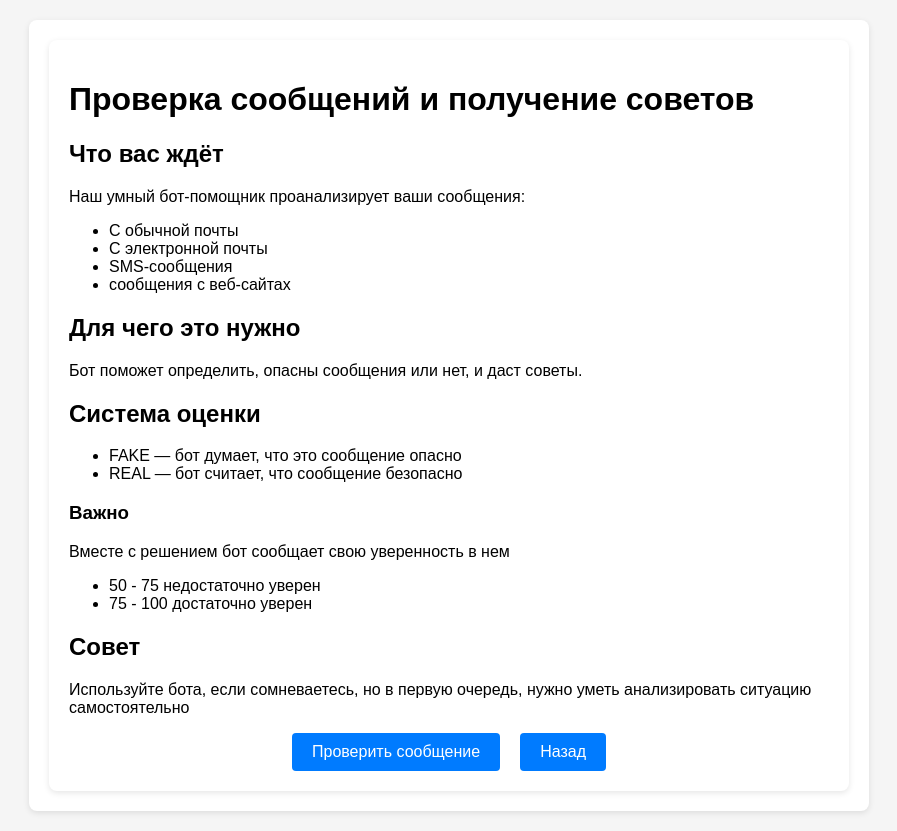
After one commit to daret-rev/fish_chat, a Flask app: page /check_preview in a window 1280 px wide. The commit adds this page. Shown: the whole page, without its empty margins (191-1088 px from the left). Run offline with Flask 3, Linux system fonts and the light colour scheme.

Commit message:
Added explanation for users

````diff
--- a/app.py
+++ b/app.py
@@ -7,6 +7,7 @@ from flask_sqlalchemy import SQLAlchemy
 import model
 import inspect
 import json
+import random
 # ------------------------------------------------------------------
 # Инициализация приложения и БД
 # ------------------------------------------------------------------
@@ -61,6 +62,13 @@ with app.app_context():
 def index():
     return render_template('index.html')
 
+# ------------------------------------------------------------------
+# Проверка сообщений
+# ------------------------------------------------------------------
+@app.route('/check_preview')
+def check_preview():
+    return render_template('check_preview.html')
+
 @app.route('/check')
 def check():
     return render_template('check.html')
@@ -110,6 +118,10 @@ def check_massege():
 # ------------------------------------------------------------------------
 # Тренировка
 # ------------------------------------------------------------------------
+@app.route('/train_preview')
+def train_preview():
+    return render_template('train_preview.html')
+
 @app.route('/train/<int:step>', methods=['GET', 'POST'])
 def train(step):
     if step == 0:
@@ -117,7 +129,14 @@ def train(step):
         session['experience'] = 0
         session.pop('explanation', None)
         session.pop('exp_change', None)
-    messages = Message.query.order_by(Message.id).all()
+
+    all_messages = Message.query.all()
+    if 'shuffled_ids' not in session:
+        shuffled_ids = [m.id for m in all_messages]
+        random.shuffle(shuffled_ids)
+        session['shuffled_ids'] = shuffled_ids
+    messages = [Message.query.get(mid) for mid in session['shuffled_ids']]
+
     if not messages:
         flash('Нет сообщений в базе. Добавьте их через /admin')
         return redirect(url_for('index'))
--- a/static/style.css
+++ b/static/style.css
@@ -60,3 +60,8 @@ a.btn {
 .vertical-form textarea {
   resize: vertical;          /* позволяет менять высоту, если нужно */
 }
+.button-container {
+  display: flex;
+  justify-content: center; /* Центрируем кнопки */
+  gap: 20px; /* Расстояние между кнопками */
+}
--- a/templates/add.html
+++ b/templates/add.html
@@ -1,4 +1,3 @@
-Need to replace those parts with new snippet, keeping rest same. Ensure closing tags and line breaks consistent. Provide final template.```jinja
 {% extends 'base.html' %}
 {% block title %}Создать сообщение{% endblock %}
 {% block content %}
--- /dev/null
+++ b/templates/check_preview.html
@@ -0,0 +1,59 @@
+{% extends 'base.html' %}
+
+{% block title %}
+    Проверка сообщений
+{% endblock %}
+
+{% block content %}
+    <div class="container">
+        <h1>Проверка сообщений и получение советов</h1>
+
+        <section>
+            <h2>Что вас ждёт</h2>
+            <p>Наш умный бот-помощник проанализирует ваши сообщения:</p>
+            <ul>
+                <li>С обычной почты</li>
+                <li>С электронной почты</li>
+                <li>SMS-сообщения</li>
+                <li>сообщения с веб-сайтах</li>
+            </ul>
+        </section>
+
+        <section>
+            <h2>Для чего это нужно</h2>
+            <p>Бот поможет определить, опасны сообщения или нет, и даст советы.</p>
+        </section>
+
+        <section>
+            <h2>Система оценки</h2>
+            <ul>
+                <li><span class="highlight">FAKE</span> — бот думает, что это сообщение опасно</li>
+                <li><span class="highlight">REAL</span> — бот считает, что сообщение безопасно</li>
+            </ul>
+        </section>
+
+        <div class="metric">
+            <h3>Важно</h3>
+            <p>Вместе с решением бот сообщает свою уверенность в нем</p>
+            <ul>
+                <li>50 - 75 недостаточно уверен</li>
+                <li>75 - 100 достаточно уверен</li>
+            </ul>
+        </div>
+
+        <section>
+            <h2>Совет</h2>
+            <p>Используйте бота, если сомневаетесь, но в первую очередь, нужно уметь анализировать ситуацию самостоятельно</p>
+        </section>
+
+        <div class="button-container">
+            <a href="{{ url_for('check') }}">
+                <button class="start-btn">Проверить сообщение</button>
+            </a>
+            <a href="{{ url_for('index') }}">
+                <button class="home-btn">Назад</button>
+            </a>
+        </div>
+    </div>
+{% endblock %}
+{% set show_footer = False %}
--- a/templates/index.html
+++ b/templates/index.html
@@ -3,10 +3,10 @@
 {% block content %}
 <h1>Добро пожаловать!</h1>
 <p>Проверьте, действительно ли это фейковая новость.</p>
-<a href="{{ url_for('train', step=0) }}">
+<a href="{{ url_for('train_preview') }}">
   <button>Начать тренировку</button>
 </a>
-<a href="{{ url_for('check')}}">
+<a href="{{ url_for('check_preview')}}">
   <button>Проверить сообщение</button>
 </a>
 {% endblock %}
--- a/templates/results.html
+++ b/templates/results.html
@@ -12,7 +12,7 @@
 
 
     <!-- Новые элементы -->
-    <p>Ваш опыт: {{ experience }}</p>
+    <p>Ваш опыт: {{ experience|round(3) }}</p>
     <form action="{{ url_for('reset_experience') }}" method="get">
         <button type="submit">Выйти из тренировки</button>
     </form>
--- a/templates/train.html
+++ b/templates/train.html
@@ -1,4 +1,3 @@
-We need replace form section with new buttons and include message.text paragraph. Also keep other parts unchanged.```jinja
 {% extends 'base.html' %}
 {% block title %}Тренировка – Шаг {{ step + 1 }}{% endblock %}
 
````
Also changed, not shown: templates/train_preview.html (added, +56 -0 lines).
